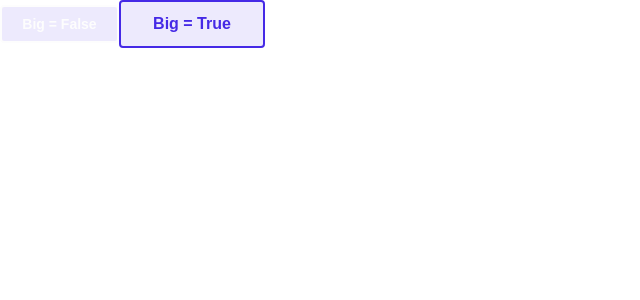
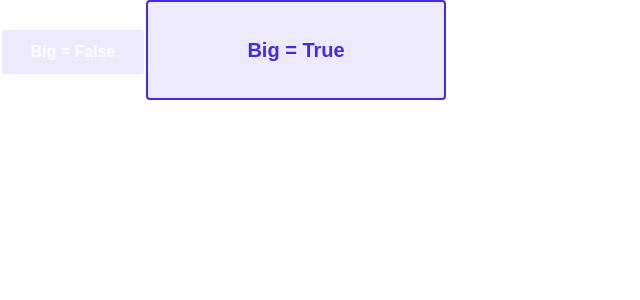
Before and after one commit to KA-14-Motors-Shop/motors-shop-frontend, a React (Create React App) app: page / in a window 1280 px wide. Shown: the top 300 px of the page, without its empty margins (0-640 px from the left). Built offline with nearby package versions, Linux system fonts and the light colour scheme.

Commit message:
fix: modifiable width and height for button

```diff
--- a/src/App.js
+++ b/src/App.js
@@ -6,7 +6,6 @@ function App() {
     <>
       <GlobalStyle />
       <Button
-        isBig={false}
         bgColor="var(--brand-4)"
         fontColor="var(--grey-10)"
         borderColor="var(--grey-10)"
@@ -15,6 +14,9 @@ function App() {
         Big = False
       </Button>
       <Button
+        width="300px"
+        height="100px"
+        fontSize="20px"
         bgColor="var(--brand-4)"
         fontColor="var(--brand-1)"
         borderColor="var(--brand-1)"
--- a/src/components/Button/index.jsx
+++ b/src/components/Button/index.jsx
@@ -2,18 +2,22 @@ import { StyledButton } from "./styles";
 
 const Button = ({
   children,
-  isBig = true,
+  width = "146px",
+  height = "48px",
   bgColor = "var(--grey-10)", //bgColor = background-color
   fontColor = "var(--grey-0)",
+  fontSize = "16px",
   borderColor = "var(--grey-0)",
   onHoverColor,
   ...rest
 }) => {
   return (
     <StyledButton
-      isBig={isBig}
+      width={width}
+      height={height}
       bgColor={bgColor}
       fontColor={fontColor}
+      fontSize={fontSize}
       borderColor={borderColor}
       onHoverColor={onHoverColor}
       {...rest}
--- a/src/components/Button/styles.js
+++ b/src/components/Button/styles.js
@@ -1,13 +1,13 @@
 import styled from "styled-components";
 
 export const StyledButton = styled.button`
-  width: ${(props) => (props.isBig ? "146px" : "119px")};
-  height: ${(props) => (props.isBig ? "48px" : "38px")};
+  width: ${(props) => props.width};
+  height: ${(props) => props.height};
   background-color: ${(props) => props.bgColor};
   border: ${(props) => `2px solid ${props.borderColor}`};
   color: ${(props) => props.fontColor};
   border-radius: 4px;
-  font-size: ${(props) => (props.isBig ? "16px" : "14px")};
+  font-size: ${(props) => props.fontSize};
   font-weight: 600;
 
   :hover {
```
